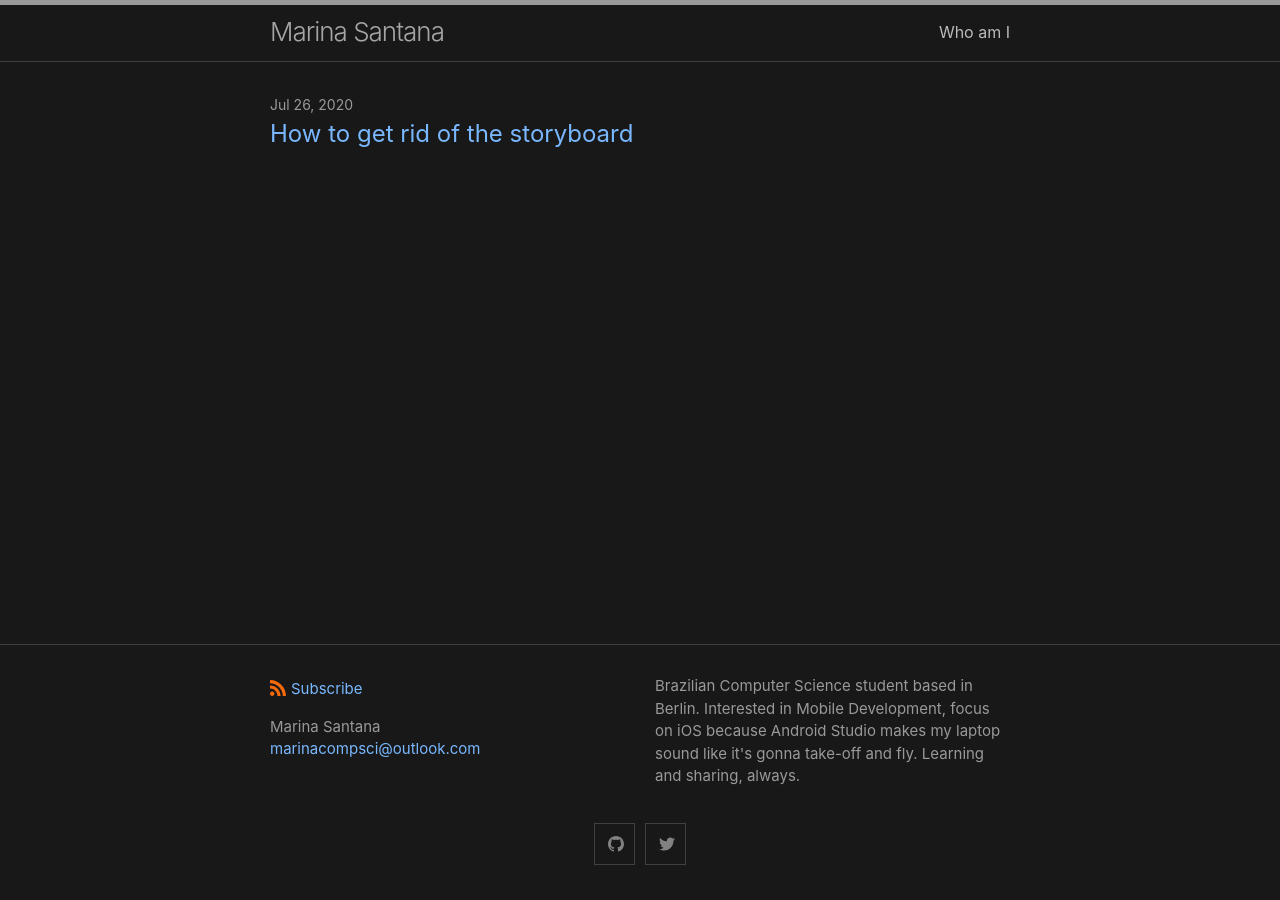
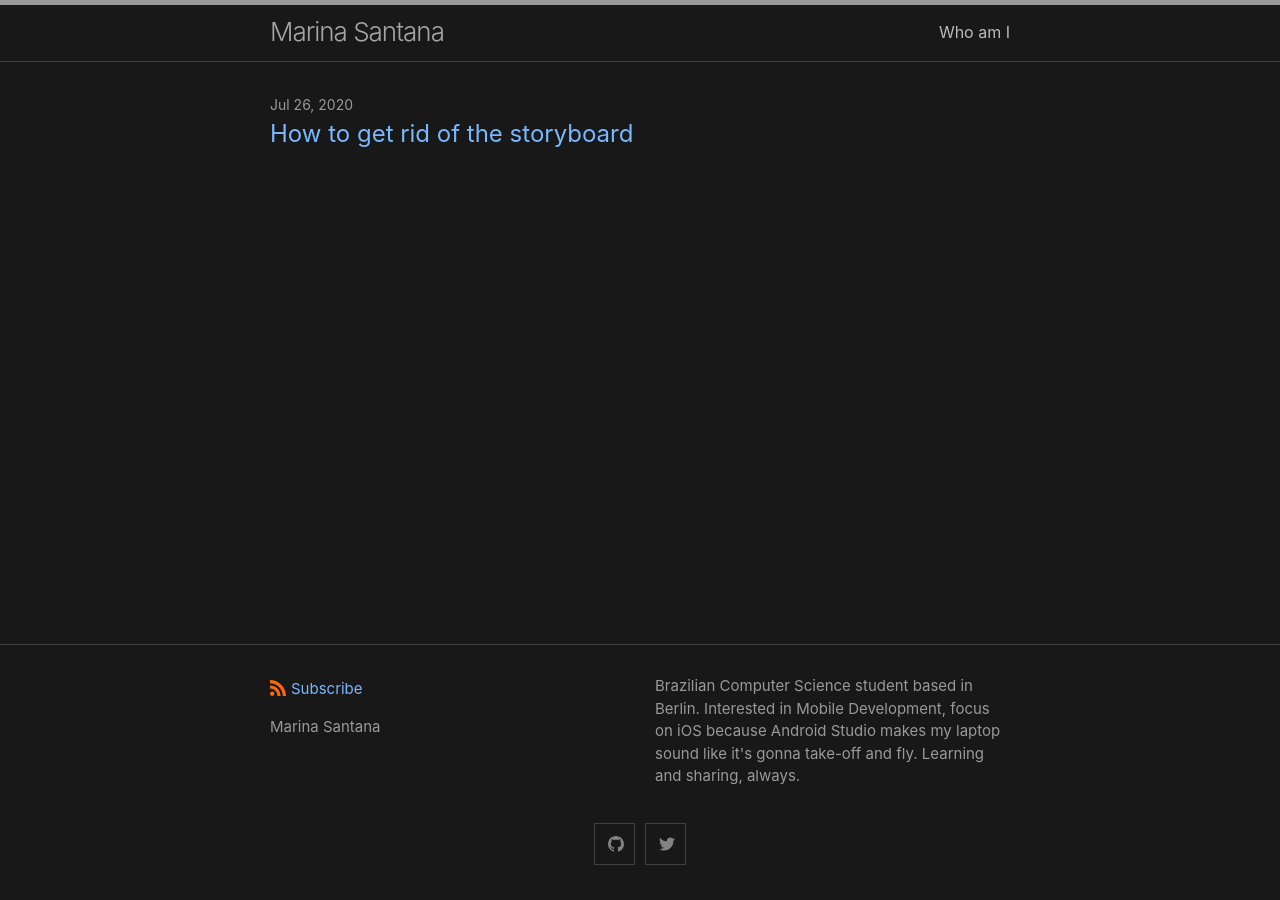
Before and after one commit to MarinaBSA/MarinaBSA.github.io, a Jekyll site: the page built from index.md, in a window 1280 px wide. Built offline with Jekyll 4.4.1, drawn with Linux system fonts in a browser that asks for light colours; part of the change alters nothing that is shown.

Commit message:
remove email

```diff
--- a/_config.yml
+++ b/_config.yml
@@ -1,7 +1,7 @@
 title: Marina Santana
 author:
   name: Marina Santana
-  email: marinacompsci@outlook.com
+  #email: marinacompsci@outlook.com
 description: > # this means to ignore newlines until "show_excerpts:"
   Brazilian Computer Science student based in Berlin.
   Interested in Mobile Development, focus on iOS because Android Studio makes my laptop sound like it's gonna take-off and fly.
```
